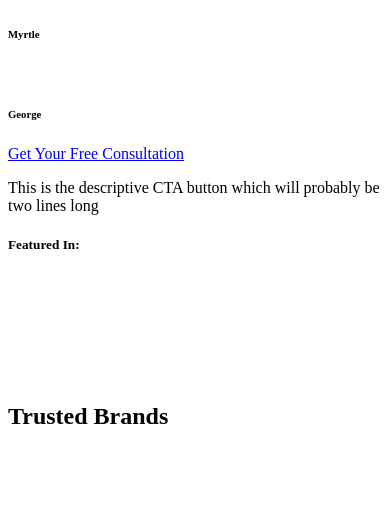
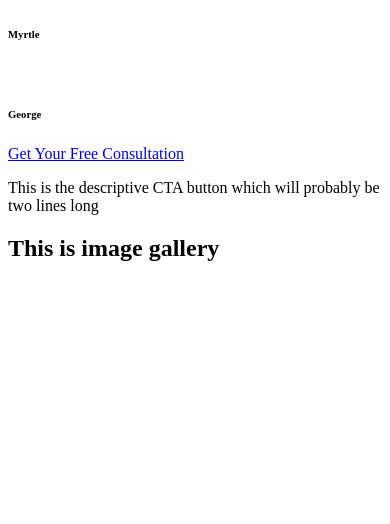
Before and after one commit to kingkongdevs/the-legal-drafter-, a PHP site: page /template-sections.html in a window 390 px wide. Shown: the part 5976-6500 px from the top of the page. Run offline with PHP 8.4, Linux system fonts and the light colour scheme.

Commit message:
Added extended image gallery with load more images functionality

```diff
--- a/assets/src/scss/swiper-slider.scss
+++ b/assets/src/scss/swiper-slider.scss
@@ -25,6 +25,11 @@
 		}
 		.play-button p {
 			max-width: 100%;
+		}
+		&.extra-slide {
+			@include media-breakpoint-up(lg) {
+				display: none;
+			}
 		}
 	}
 
--- a/template-sections.html
+++ b/template-sections.html
@@ -441,6 +441,83 @@
                 <div class="btn-section text-center">
                     <a href="#offer-form" class="btn btn-primary">Get Your Free Consultation</a>
                     <p> This is the descriptive CTA button which will probably be two lines long </p>
+                </div>
+            </div>
+        </div>
+    </div>
+</section>
+
+<section class="hero-centered pt-0 extended-gallery">
+    <div class="container">
+        <div class="row justify-content-center">
+            <div class="col-12 text-center">
+                <h2>This is image gallery</h2>
+            </div>
+        </div>
+        <div class="swiper-container extended-gallery mobile mb-5">
+            <div class="swiper-wrapper d-lg-flex flex-lg-wrap mb-4 justify-content-lg-center">
+                <div class="swiper-slide col-lg-4 p-4 text-center">
+                    <img class="lazyload max-width-image" data-sizes="auto" data-original-src="./assets/prod/images/placeholder.png">
+                </div>
+                <div class="swiper-slide col-lg-4 p-4 text-center">
+                    <img class="lazyload max-width-image" data-sizes="auto" data-original-src="./assets/prod/images/placeholder.png">
+                </div>
+                <div class="swiper-slide col-lg-4 p-4 text-center">
+                    <img class="lazyload max-width-image" data-sizes="auto" data-original-src="./assets/prod/images/placeholder.png">
+                </div>
+                <div class="swiper-slide col-lg-4 p-4 text-center">
+                    <img class="lazyload max-width-image" data-sizes="auto" data-original-src="./assets/prod/images/placeholder.png">
+                </div>
+                <div class="swiper-slide col-lg-4 p-4 text-center">
+                    <img class="lazyload max-width-image" data-sizes="auto" data-original-src="./assets/prod/images/placeholder.png">
+                </div>
+                <div class="swiper-slide col-lg-4 p-4 text-center">
+                    <img class="lazyload max-width-image" data-sizes="auto" data-original-src="./assets/prod/images/placeholder.png">
+                </div>
+                <div class="swiper-slide col-lg-4 p-4 text-center">
+                    <img class="lazyload max-width-image" data-sizes="auto" data-original-src="./assets/prod/images/placeholder.png">
+                </div>
+                <div class="swiper-slide col-lg-4 p-4 text-center">
+                    <img class="lazyload max-width-image" data-sizes="auto" data-original-src="./assets/prod/images/placeholder.png">
+                </div>
+                <div class="swiper-slide col-lg-4 p-4 text-center">
+                    <img class="lazyload max-width-image" data-sizes="auto" data-original-src="./assets/prod/images/placeholder.png">
+                </div>
+                <div class="swiper-slide col-lg-4 p-4 text-center extra-slide">
+                    <img class="lazyload max-width-image" data-sizes="auto" data-original-src="./assets/prod/images/placeholder.png">
+                </div>
+                <div class="swiper-slide col-lg-4 p-4 text-center extra-slide">
+                    <img class="lazyload max-width-image" data-sizes="auto" data-original-src="./assets/prod/images/placeholder.png">
+                </div>
+                <div class="swiper-slide col-lg-4 p-4 text-center extra-slide">
+                    <img class="lazyload max-width-image" data-sizes="auto" data-original-src="./assets/prod/images/placeholder.png">
+                </div>
+                <div class="swiper-slide col-lg-4 p-4 text-center extra-slide">
+                    <img class="lazyload max-width-image" data-sizes="auto" data-original-src="./assets/prod/images/placeholder.png">
+                </div>
+                <div class="swiper-slide col-lg-4 p-4 text-center extra-slide">
+                    <img class="lazyload max-width-image" data-sizes="auto" data-original-src="./assets/prod/images/placeholder.png">
+                </div>
+                <div class="swiper-slide col-lg-4 p-4 text-center extra-slide">
+                    <img class="lazyload max-width-image" data-sizes="auto" data-original-src="./assets/prod/images/placeholder.png">
+                </div>
+                <div class="swiper-slide col-lg-4 p-4 text-center extra-slide">
+                    <img class="lazyload max-width-image" data-sizes="auto" data-original-src="./assets/prod/images/placeholder.png">
+                </div>
+                <div class="swiper-slide col-lg-4 p-4 text-center extra-slide">
+                    <img class="lazyload max-width-image" data-sizes="auto" data-original-src="./assets/prod/images/placeholder.png">
+                </div>
+                <div class="swiper-slide col-lg-4 p-4 text-center extra-slide">
+                    <img class="lazyload max-width-image" data-sizes="auto" data-original-src="./assets/prod/images/placeholder.png">
+                </div>
+            </div>
+            <div class="swiper-pagination d-lg-none"></div>
+        </div>
+
+        <div class="row justify-content-center d-none d-lg-flex">
+            <div class="col-sm-8 col-md-6 col-md-5 col-xl-4 px-xl-5">
+                <div class="btn-section text-center">
+                    <a href="javascript:void(0);" class="btn btn-primary load-more-gallery"> load more</a>
                 </div>
             </div>
         </div>
```
Also changed, not shown: assets/src/js/sliders.js (+22 -10 lines).
